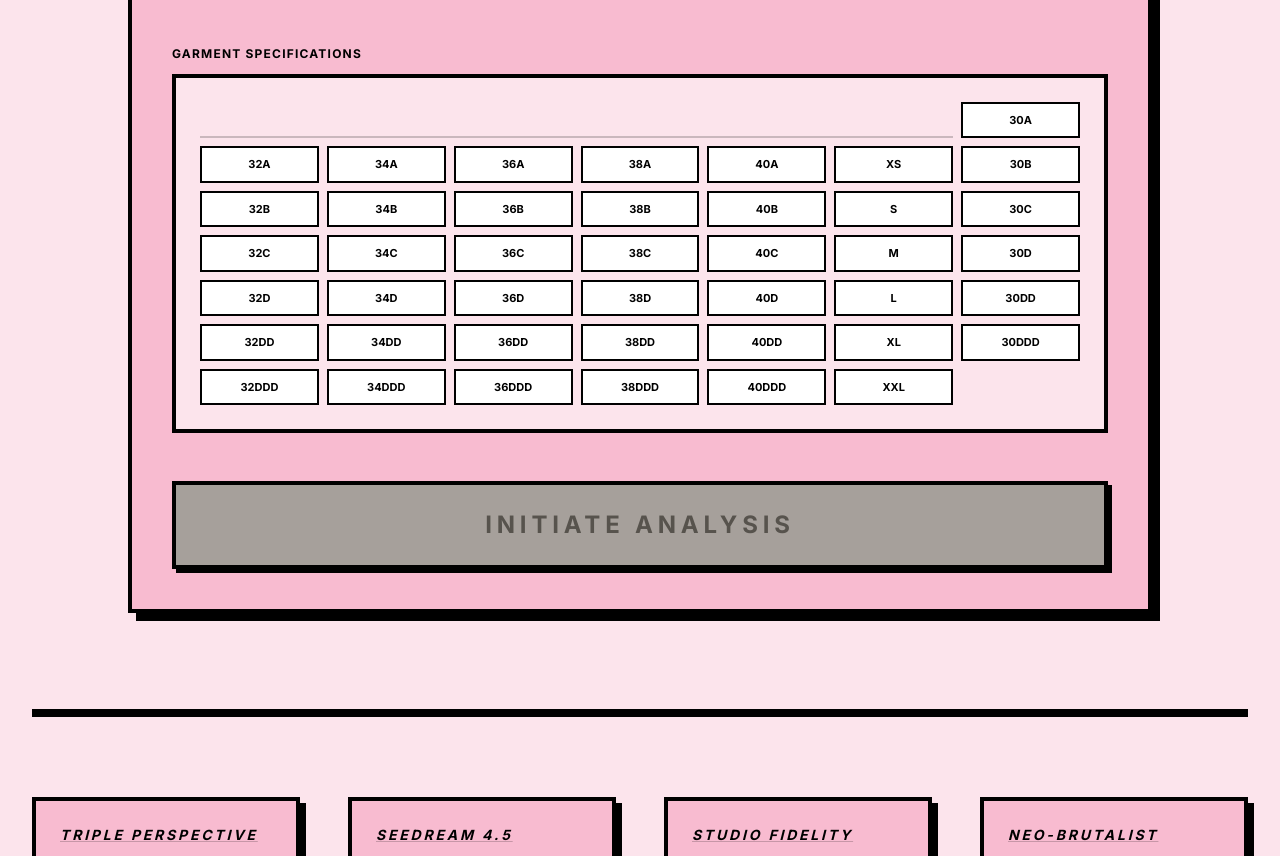
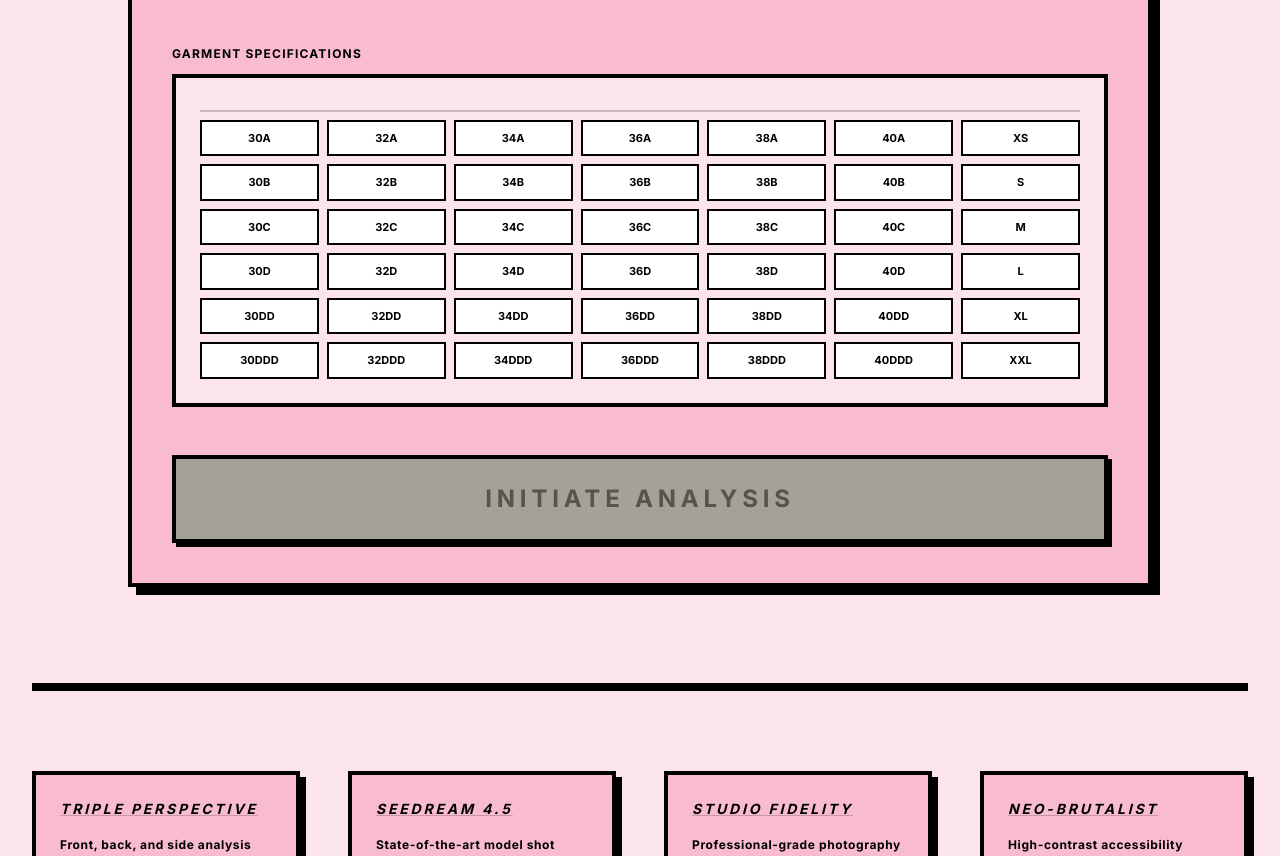
Before and after one commit to c-h-o-u-c-h-o-u-n-e/ELYSSIAN, a React (Vite) app: page / in a window 1280 px wide. Shown: the part 1182-2038 px from the top of the page. Built offline with nearby package versions, Linux system fonts and the light colour scheme; a web font is replaced by a local one.

Commit message:
Updated ImageUploader.tsx

```diff
--- a/components/ImageUploader.tsx
+++ b/components/ImageUploader.tsx
@@ -85,7 +85,7 @@ export const ImageUploader: React.FC<ImageUploaderProps> = ({ onProcess, isLoadi
           <span className="text-xs font-black text-black uppercase tracking-widest block mb-3">Garment Specifications</span>
           <div className="bg-[#fce4ec] border-4 border-black p-6 space-y-3">
             <div className="grid grid-cols-7 gap-2">
-              <div className="col-span-6 grid grid-cols-7 gap-2 pb-2 border-b-2 border-black/20">
+              <div className="col-span-7 grid grid-cols-7 gap-2 pb-2 border-b-2 border-black/20">
               </div>
 
               {['A', 'B', 'C', 'D', 'DD', 'DDD'].map((cup, rowIndex) => (
```
